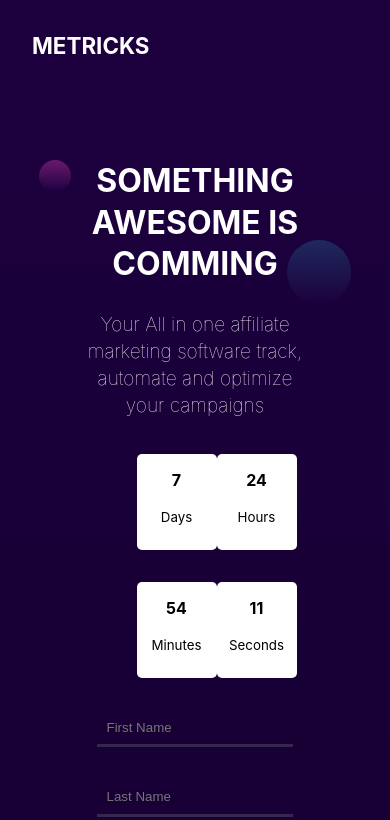
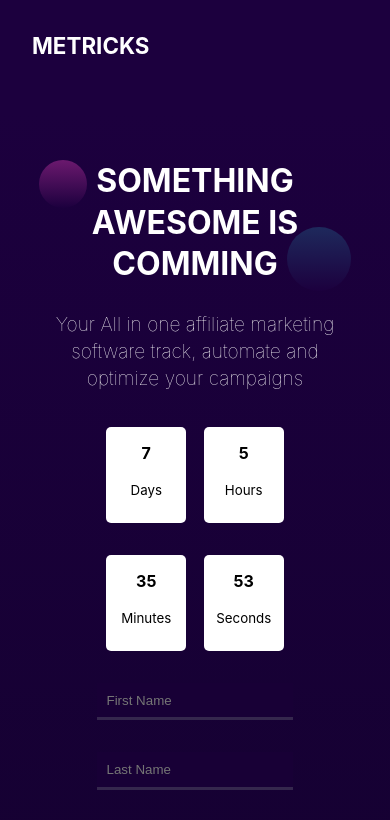
Before and after one commit to Mykmicheals/Metrics, a React (Create React App) app: page /comingsoon in a window 390 px wide. Shown: the top 820 px of the page. Built offline with nearby package versions, Linux system fonts and the light colour scheme.

Commit message:
timer-countDown

```diff
--- a/public/index.html
+++ b/public/index.html
@@ -3,7 +3,7 @@
   <head>
     <meta charset="utf-8" />
     <link rel="icon" href="%PUBLIC_URL%/favicon.ico" />
-    <meta name="viewport" content="width=device-width, initial-scale=1" />
+    <meta name="viewport" content="width=device-width,maximum-scale=1, initial-scale=1" />
     <meta name="theme-color" content="#000000" />
     <meta
       name="description"
@@ -11,34 +11,11 @@
     />
 
     <link rel="apple-touch-icon" href="%PUBLIC_URL%/logo192.png" />
-    <!--
-      manifest.json provides metadata used when your web app is installed on a
-      user's mobile device or desktop. See https://developers.google.com/web/fundamentals/web-app-manifest/
-    -->
     <link rel="manifest" href="%PUBLIC_URL%/manifest.json" />
-    <!--
-      Notice the use of %PUBLIC_URL% in the tags above.
-      It will be replaced with the URL of the `public` folder during the build.
-      Only files inside the `public` folder can be referenced from the HTML.
-
-      Unlike "/favicon.ico" or "favicon.ico", "%PUBLIC_URL%/favicon.ico" will
-      work correctly both with client-side routing and a non-root public URL.
-      Learn how to configure a non-root public URL by running `npm run build`.
-    -->
     <title>React App</title>
   </head>
   <body>
     <noscript>You need to enable JavaScript to run this app.</noscript>
     <div id="root"></div>
-    <!--
-      This HTML file is a template.
-      If you open it directly in the browser, you will see an empty page.
-
-      You can add webfonts, meta tags, or analytics to this file.
-      The build step will place the bundled scripts into the <body> tag.
-
-      To begin the development, run `npm start` or `yarn start`.
-      To create a production bundle, use `npm run build` or `yarn build`.
-    -->
   </body>
 </html>
--- a/src/Screens/HomeScreen/HomeScreen.css
+++ b/src/Screens/HomeScreen/HomeScreen.css
@@ -1,6 +1,7 @@
 .everything-home {
     background-image: linear-gradient(to bottom, #1C003E 10%, #13012E);
     position: relative;
+    z-index: 999;
 }
 
 .form {
@@ -26,11 +27,7 @@
     text-align: center;
 }
 
-@media (max-width:1000px) {
-    .homescreen-text {
-        width: 60%;
-    }
-}
+
 
 .homescreen-text h2 {
     font-size: 2rem;
@@ -111,11 +108,26 @@
     margin-left: -50px;
 }
 
+@media (max-width:420px) {
+    .email-input {
+        width: 9rem;
+    }
+}
+
+@media (max-width:360px) {
+    /* .email-input {
+        display: block;
+        margin:1rem auto;
+    } */
+    .email-input {
+        width: 6rem;
+    }
+}
+
 .clock-card {
     width: 5rem;
     height: 6rem;
     text-align: center;
-    margin: auto;
     background-color: #fff;
     color: black;
     border-radius: 5px;
@@ -134,6 +146,12 @@
     text-align: center;
 }
 
+@media (max-width:500px) {
+    .clock-timer{
+        width: 50%;
+    }
+}
+
 .home-circle-1 {
     width: 5rem;
     height: 5rem;
@@ -141,6 +159,7 @@
     background-image: linear-gradient(to bottom, #6B196E, #1C003E);
     position: absolute;
     left: 20%;
+    z-index: -1;
 }
 
 .home-circle-2 {
@@ -151,6 +170,7 @@
     position: absolute;
     right: 20%;
     top: 35%;
+    z-index: -1;
 }
 
 @media (max-width:1000px) {
@@ -171,19 +191,6 @@
         width: 80%;
         margin: auto;
         text-align: center;
-    }
-}
-
-@media (max-width:500px) {
-    .home-circle-1 {
-        width: 2rem;
-        height: 2rem;
-        border-radius: 50%;
-    }
-
-    .form {
-        width: 95%;
-
     }
 }
 
@@ -210,3 +217,28 @@
     border: 0.3px solid rgb(124, 122, 122);
 
 }
+
+@media (max-width:1000px) {
+    .homescreen-text {
+        width: 60%;
+    }
+}
+
+@media (max-width:500px) {
+    .homescreen-text {
+        width: 75%;
+    }.home-circle-1 {
+        width: 3rem;
+        height: 3rem;
+        border-radius: 50%;
+    }
+
+    .form {
+        width: 95%;
+
+    }
+
+    .clock-timer {
+        width: 50%;
+    }
+}
--- a/src/Screens/HomeScreen/HomeScreen.js
+++ b/src/Screens/HomeScreen/HomeScreen.js
@@ -37,7 +37,7 @@ function HomeScreen() {
             </div>
             {appCtx.showNav && <NavBar />}
 
-            <div className='home-semi-circle'></div>
+            {/* <div className='home-semi-circle'></div> */}
         </div>
 
     )
--- a/src/Screens/HomeScreen/TimeCard.js
+++ b/src/Screens/HomeScreen/TimeCard.js
@@ -1,7 +1,28 @@
-import React from 'react'
+import React, { useState } from 'react'
 import './HomeScreen.css'
 
 function TimeCard() {
+    const [hours, setHours] = useState()
+    const [min, setmin] = useState()
+    const [sec, setSec] = useState()
+    setInterval(updateTime, 1000)
+
+    function updateTime() {
+        // const latestTime = new Date().toLocaleTimeString();
+        const hours = new Date().getHours()
+        const min = new Date().getMinutes()
+        const sec = new Date().getSeconds()
+        // setTime(latestTime)
+        setHours(hours)
+        setmin(min)
+        setSec(sec)
+    }
+
+    const dSec = 59 - +sec
+    const dMin = 59 - +min
+    const dhr = 23 - +hours
+
+
     return (
         <section className='clock-timer'>
             <div className='clock-card'>
@@ -9,15 +30,15 @@ function TimeCard() {
                 <small>Days</small>
             </div>
             <div className='clock-card'>
-                <p>24</p>
+                <p>{dhr}</p>
                 <small>Hours</small>
             </div>
             <div className='clock-card'>
-                <p>54</p>
+                <p>{dMin}</p>
                 <small>Minutes</small>
             </div>
             <div className='clock-card'>
-                <p>11</p>
+                <p>{dSec}</p>
                 <small>Seconds</small>
             </div>
         </section>
```
Also changed, not shown: firebase.json (added), src/Components/Header.js (line endings or trailing spaces), 1 other file (tests, documents, lock files or other folders).
